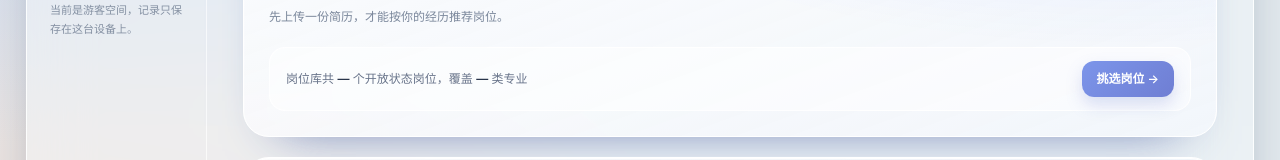
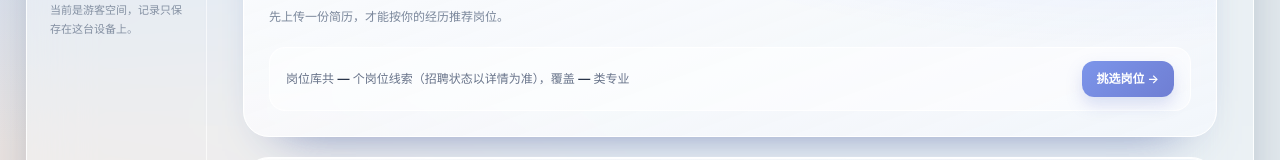
Before and after one commit to CAI-KUN-MAX/zzu-ai-b2, a React (Vite) app in the folder frontend/: page / in a window 1280 px wide. Shown: the part 414-574 px from the top of the page. Built offline with nearby package versions, Linux system fonts and the light colour scheme; no server answers.

Commit message:
fix: describe unverified jobs as leads

```diff
--- a/frontend/src/App.tsx
+++ b/frontend/src/App.tsx
@@ -395,7 +395,7 @@ export default function App() {
 
                 <div className="dashboard-stats">
                   <span>
-                    岗位库共 <b>{homeTotal || "—"}</b> 个开放状态岗位，覆盖 <b>{homeCategories || "—"}</b> 类专业
+                    岗位库共 <b>{homeTotal || "—"}</b> 个岗位线索（招聘状态以详情为准），覆盖 <b>{homeCategories || "—"}</b> 类专业
                   </span>
                   <button type="button" onClick={() => setView({ name: "job" })}>
                     挑选岗位 →
```
